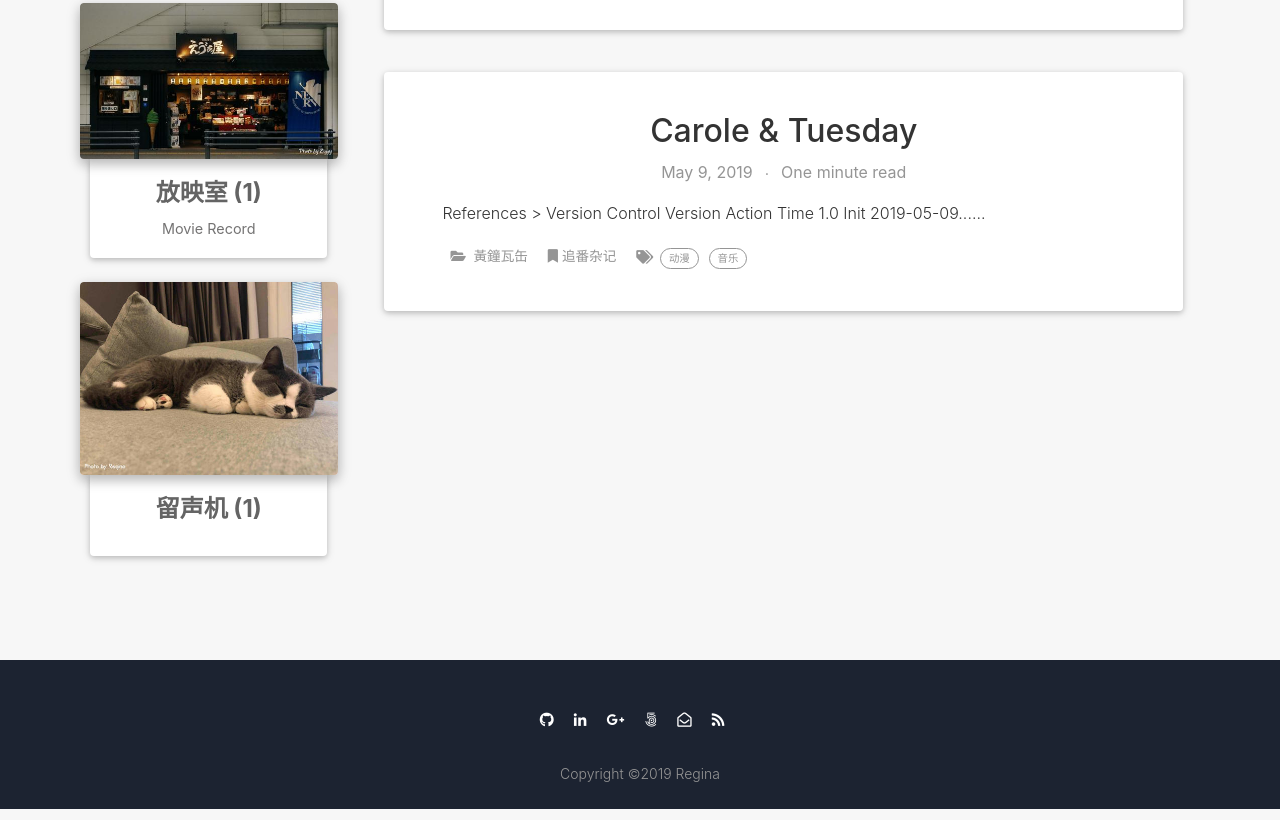
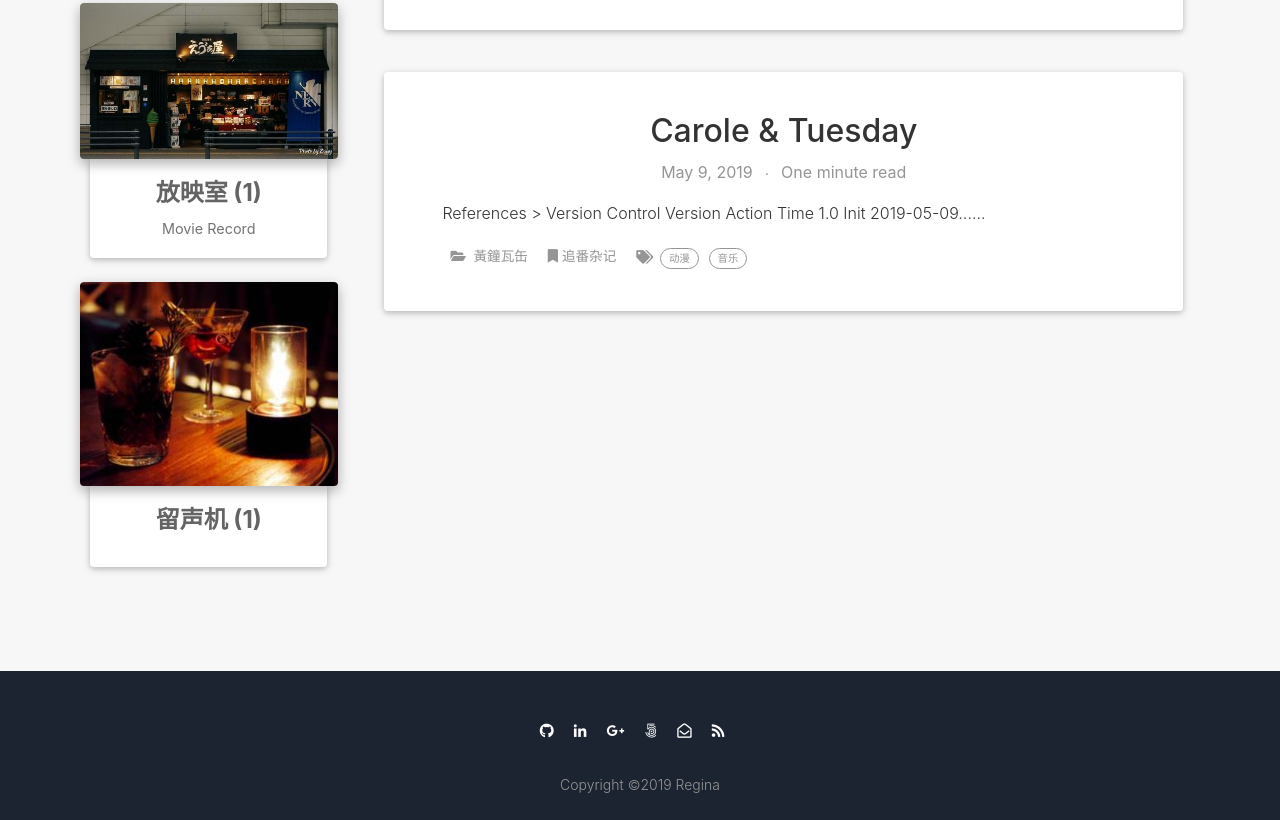
Before and after one commit to UJedi/UJedi.github.io, a plain HTML site: page index.html in a window 1280 px wide. Shown: the part 2222-3042 px from the top of the page. Drawn offline with Linux system fonts and the light colour scheme; some packages are replaced by stand-ins of ours; a script that the page names is missing.

```diff
--- a/index.html
+++ b/index.html
@@ -721,11 +721,12 @@
 
 
 
+
 <div class="card card-cascade wider mb-4 mt-2">
     <a href="https://UJedi.github.io/series/%E7%95%99%E5%A3%B0%E6%9C%BA">
 
   <div class="view view-cascade overlay">
-    <img class="card-img-top" src="https://UJedi.github.io/img/default.jpg" >
+    <img class="card-img-top" src="https://UJedi.github.io/images/series/Diving.jpg" >
 
       <div class="mask rgba-white-slight waves-effect waves-light"></div>
 
@@ -748,6 +749,7 @@
 </a>
 
 </div>
+
 
 
 
```
Also changed, not shown: images/series/CatRolling.jpg, images/series/Diving.jpg (added).
